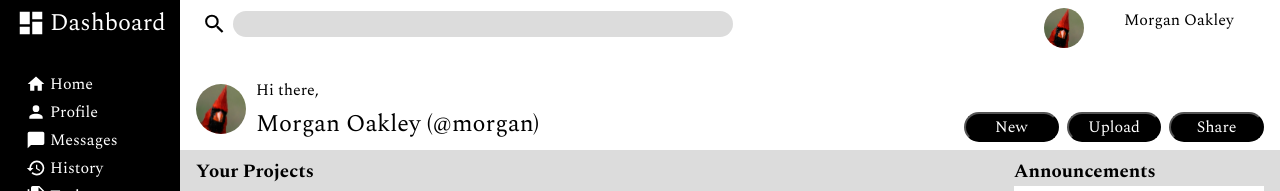
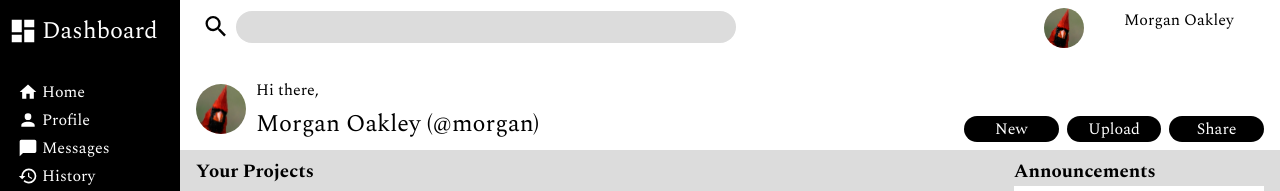
Before and after one commit to peipp0815/admin-dasboard, a plain HTML site: page index.html in a window 1280 px wide. Shown: the top 191 px of the page. Drawn offline with nearby package versions, Linux system fonts and the light colour scheme.

Commit message:
Fix search and add hover button effect

```diff
--- a/styles.css
+++ b/styles.css
@@ -111,7 +111,7 @@ button {
 
 .search > form {
   display: grid;
-  grid-template-columns: 37px 1fr;
+  grid-template-columns: 40px 1fr;
   justify-content: center;
   align-items: center;
 }
@@ -127,7 +127,7 @@ button {
 }
 
 #search-icon {
-  height: 30px;
+  height: 35px;
 }
 
 .search input {
@@ -135,6 +135,7 @@ button {
   border: 0;
   border-radius: 25px;
   max-width: 500px;
+  padding: 4px 15px;
 }
 
 .profile-info {
@@ -180,6 +181,11 @@ button {
   color: white;
   background-color: var(--sidebar-color);
   border-radius: 25px;
+  border: 0;
+}
+
+.buttons button:hover {
+  background-color: rgb(61, 61, 61);
 }
 
 .sidebar {
@@ -195,7 +201,7 @@ button {
   align-items: center;
 
   color: white;
-  padding: 8px 16px;
+  padding: 16px 16px 16px 8px;
 }
 
 .symbol {
```
